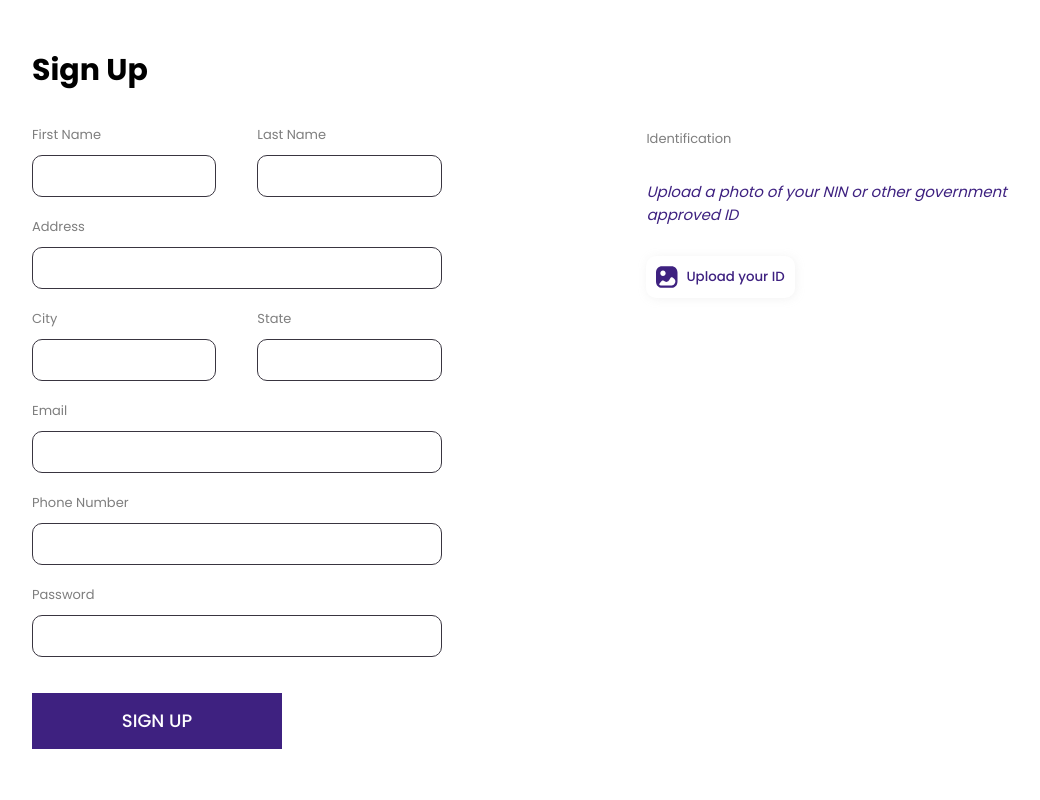
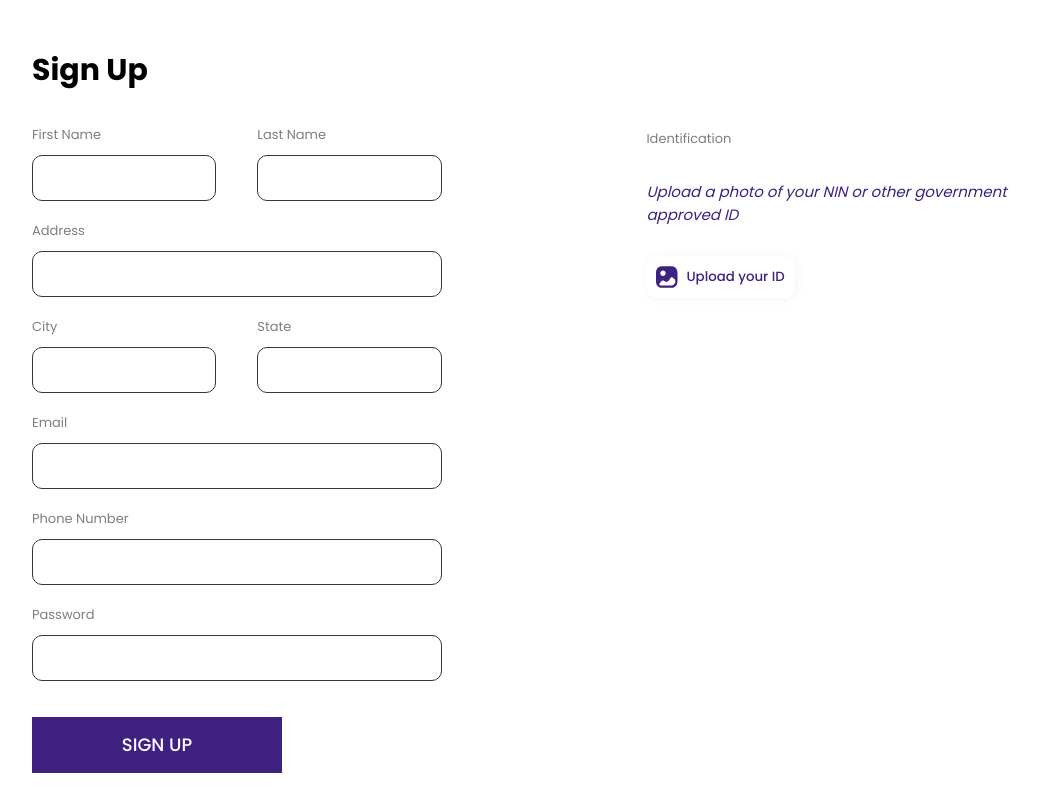
Before and after one commit to Gamehuz/pentria-web-archive, a React (Vite) app: page /customer-signup in a window 1280 px wide. Shown: the whole page, without its empty margins (96-1136 px from the left). Built offline with nearby package versions, Linux system fonts and the light colour scheme.

Commit message:
fix: fix padding style issue

```diff
--- a/src/pages/CustomerSignUp/CustomerSignUp.module.scss
+++ b/src/pages/CustomerSignUp/CustomerSignUp.module.scss
@@ -39,7 +39,7 @@
 
                         input {
                             width: 100%;
-                            padding: 10px 15px;
+                            padding: 12px 15px;
                             border-radius: 10px;
                             border: 1px solid #393540;
                             outline: 0;
@@ -73,7 +73,7 @@
 
                     input {
                         width: 100%;
-                        padding: 10px 15px;
+                        padding: 12px 15px;
                         border-radius: 10px;
                         border: 1px solid #393540;
                         outline: 0;
```
